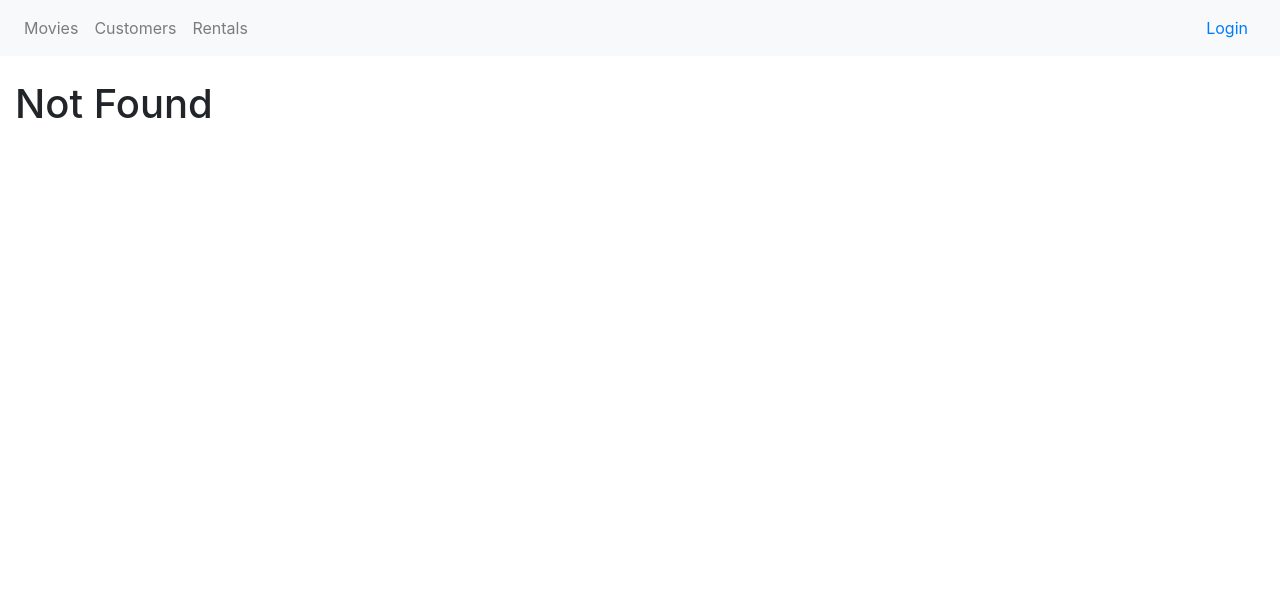
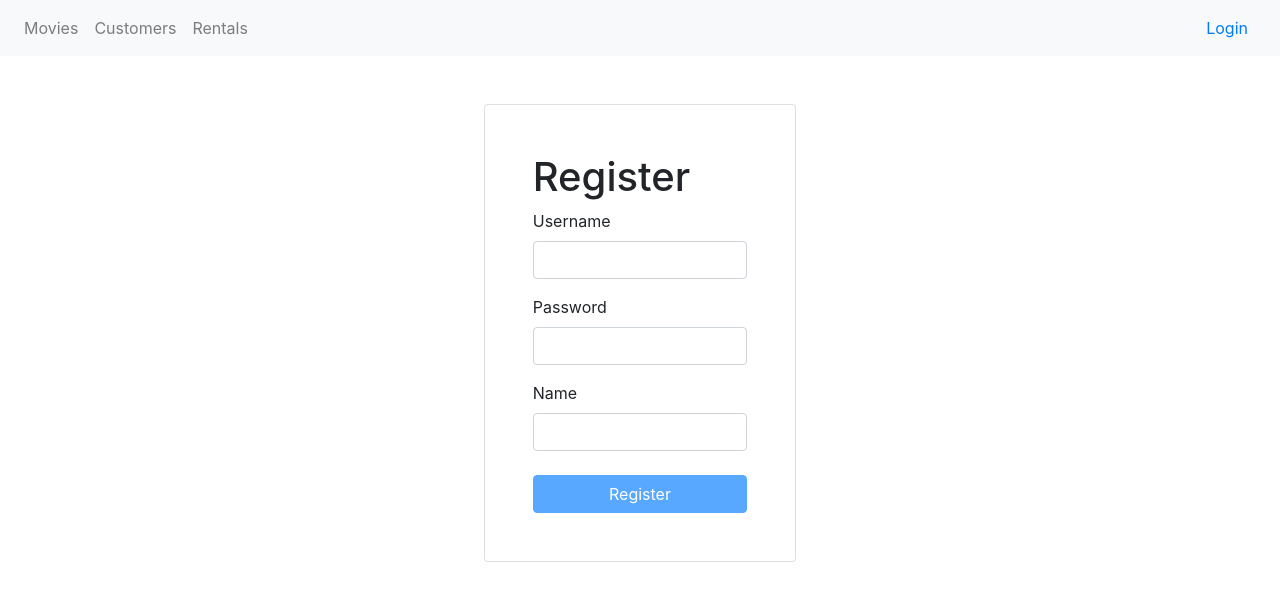
Before and after one commit to sungcastro/react-table, a React (Create React App) app: page /register in a window 1280 px wide. Before the commit this address led to /not-found. Shown: the top 598 px of the page. Built offline with nearby package versions, Linux system fonts and the light colour scheme.

Commit message:
Register Form

```diff
--- a/src/App.js
+++ b/src/App.js
@@ -7,6 +7,7 @@ import NotFound from "./components/notFound";
 import NavBar from "./components/navBar";
 import MovieForm from "./components/movieForm";
 import LoginForm from "./components/loginForm";
+import RegisterForm from "./components/registerForm";
 
 class App extends Component {
   render() {
@@ -15,6 +16,7 @@ class App extends Component {
         <NavBar />
         <main className="container-fluid mt-4 ">
           <Switch>
+            <Route path="/register" component={RegisterForm} />
             <Route path="/login" component={LoginForm} />
             <Route path="/movies/:id" component={MovieForm} />
             <Route path="/movies" component={Movies} />
--- /dev/null
+++ b/src/components/registerForm.jsx
@@ -0,0 +1,48 @@
+import React from "react";
+import Form from "./common/form";
+import Joi from "joi-browser";
+
+class RegisterForm extends Form {
+  state = {
+    data: {
+      username: "",
+      password: "",
+      name: ""
+    },
+    errors: {}
+  };
+
+  schema = {
+    username: Joi.string()
+      .required()
+      .email()
+      .label("Username"),
+    password: Joi.string()
+      .required()
+      .min(5)
+      .label("Password"),
+    name: Joi.string()
+      .required()
+      .label("Name")
+  };
+
+  doSubmit = () => {
+    console.log("Submitted");
+  };
+
+  render() {
+    return (
+      <div className="card container w-25 mt-5 p-5">
+        <h1>Register</h1>
+        <form onSubmit={this.handleSubmit}>
+          {this.renderInput("username", "Username")}
+          {this.renderInput("password", "Password")}
+          {this.renderInput("name", "Name")}
+          {this.renderButton("Register")}
+        </form>
+      </div>
+    );
+  }
+}
+
+export default RegisterForm;
```
